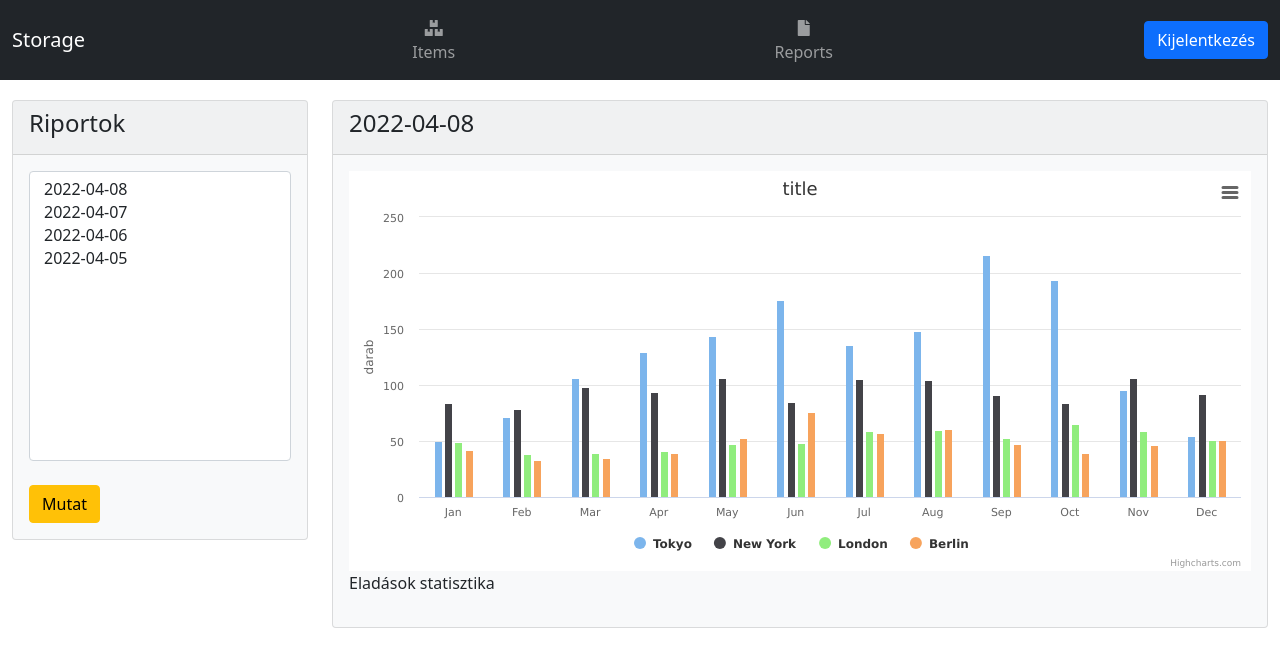
After one commit to ladikszabolcs/draken-storage, a PHP site: page /reports.php in a window 1280 px wide. The commit adds this page. Shown: the top 667 px of the page. Run offline with PHP 8.4, Linux system fonts and the light colour scheme; a user stored in the database is signed in; some libraries are stand-ins or nearby versions.

Commit message:
sldkmvdv

```diff
--- a/models/class_models.php
+++ b/models/class_models.php
@@ -96,7 +96,7 @@ class Database
 					$sql = $sql . $key . "=\"" . $value . "\", ";
 				}
 			}
-
+			var_dump($sql);
 			$result = $this->sqlquery($sql);
 		}
 
@@ -123,6 +123,13 @@ class Database
 			$result = $this->sqlquery($sql);
 		}
 
+		function addquantity(){
+
+		}
+
+		function delquantity(){
+
+		}
 
 		function getUnit($unit)
 		{
--- /dev/null
+++ b/reports.php
@@ -0,0 +1,120 @@
+<?php
+
+require "views/class_views.php";
+require "models/class_models.php";
+require "controllers/class_controllers.php";
+
+if(!array_key_exists("username", $_SESSION)){
+header("location: index.php");
+}
+$view = new Views();
+$view->menuView();
+?>
+
+<html>
+<div style="margin-top:100px"></div>
+<div class="container-fluid">
+	<div class="row">
+		<div class="col-sm-3">
+			<div class="card bg-light">
+				<div class="card-header">
+					<h4 class="card-title">Riportok</h4>
+				</div>
+				<div class="card-body">
+					<select class="form-select" size="12">
+						<option>2022-04-08</option>
+						<option>2022-04-07</option>
+						<option>2022-04-06</option>
+						<option>2022-04-05</option>
+					</select>
+					<br>
+					<button class="btn btn-warning">Mutat</button>
+				</div>
+			</div>
+		</div>
+
+		<div class="col-sm-9">
+			<div class="card bg-light">
+				<div class="card-header">
+					<h4 class="card-title">2022-04-08</h4>
+				</div>
+				<div class="card-body">
+					<figure class="highcharts-figure">
+  						<div id="riportgrafikon"></div>
+  						<p class="highcharts-description">
+						Eladások statisztika
+  						</p>
+					</figure>
+				</div>
+			</div>
+		</div>
+	</div>
+</div>
+
+<script type="text/javascript">
+
+	Highcharts.chart('riportgrafikon', {
+  chart: {
+    type: 'column'
+  },
+  title: {
+    text: 'title'
+  },
+  xAxis: {
+    categories: [
+      'Jan',
+      'Feb',
+      'Mar',
+      'Apr',
+      'May',
+      'Jun',
+      'Jul',
+      'Aug',
+      'Sep',
+      'Oct',
+      'Nov',
+      'Dec'
+    ],
+    crosshair: true
+  },
+  yAxis: {
+    min: 0,
+    title: {
+      text: 'darab'
+    }
+  },
+  tooltip: {
+    headerFormat: '<span style="font-size:10px">{point.key}</span><table>',
+    pointFormat: '<tr><td style="color:{series.color};padding:0">{series.name}: </td>' +
+      '<td style="padding:0"><b>{point.y:.1f} mm</b></td></tr>',
+    footerFormat: '</table>',
+    shared: true,
+    useHTML: true
+  },
+  plotOptions: {
+    column: {
+      pointPadding: 0.2,
+      borderWidth: 0
+    }
+  },
+  series: [{
+    name: 'Tokyo',
+    data: [49.9, 71.5, 106.4, 129.2, 144.0, 176.0, 135.6, 148.5, 216.4, 194.1, 95.6, 54.4]
+
+  }, {
+    name: 'New York',
+    data: [83.6, 78.8, 98.5, 93.4, 106.0, 84.5, 105.0, 104.3, 91.2, 83.5, 106.6, 92.3]
+
+  }, {
+    name: 'London',
+    data: [48.9, 38.8, 39.3, 41.4, 47.0, 48.3, 59.0, 59.6, 52.4, 65.2, 59.3, 51.2]
+
+  }, {
+    name: 'Berlin',
+    data: [42.4, 33.2, 34.5, 39.7, 52.6, 75.5, 57.4, 60.4, 47.6, 39.1, 46.8, 51.1]
+
+  }]
+});
+</script>
+
+</html>
--- a/views/class_views.php
+++ b/views/class_views.php
@@ -145,10 +145,19 @@ class Views {
 					case 'id':
 						$result = $result . "<td>" . "<input form=\"massivedelete\" type=\"checkbox\" name=\"" . $value . "\" value=\"" . $value . "\">   " . $value . "</td>";
 						$rowid = $rowid + 1;
+						$id=$value;
 
 					break;
-					case 'quantity';
-$result = $result . "<td>" . $value . "<button class=\"btn btn-success\">+</button>" . "<button class=\"btn btn-danger\">-</button>" . "</td>" ;
+					case 'quantity':
+					if($value<1){
+						$disabled = "disabled";
+					}
+					else{
+						$disabled = "";
+					}
+					$result = $result . "<td>" . $value . "<button value=" . $id . " name=\"addquantity\"
+ class=\"btn btn-success\">+</button>" . "<button " . $disabled . " value=" . $id . " name=\"delquantity\"
+ class=\"btn btn-danger\">-</button>" . "</td>";
 					break;
 					case 'unit':
 						$result = $result . "<td>" . $items->getUnit($value) . "</td>";
```
Also changed, not shown: render.php (+9 -2 lines).
